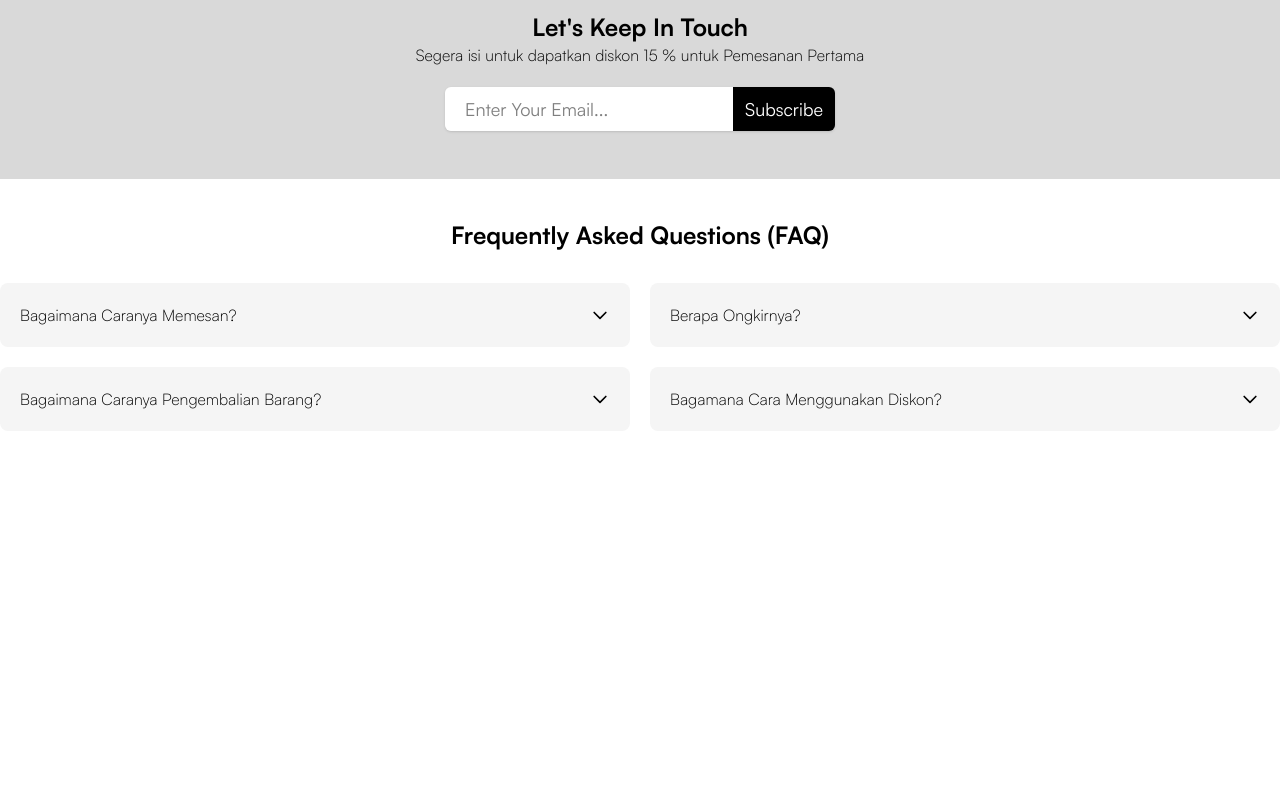
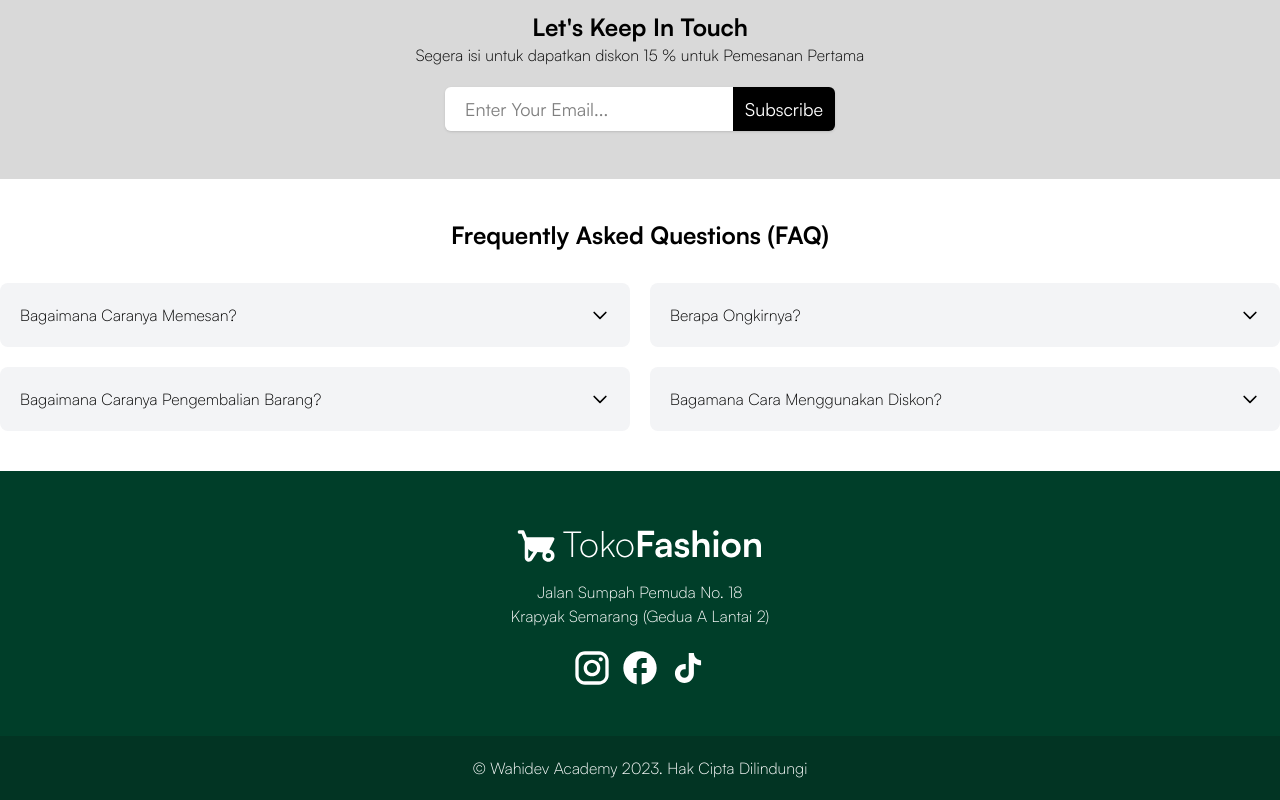
Before and after one commit to Areeep/tokofashion, a website built with Vite: page index.html in a window 1280 px wide. Shown: the part 1256-2056 px from the top of the page. Before the commit the page ends 1687 px from the top, so only its background shows below. Built offline with nearby package versions, Linux system fonts and the light colour scheme.

Commit message:
feat: adding footer section with copyright

```diff
--- a/index.html
+++ b/index.html
@@ -466,7 +466,7 @@
 					<h2 id="accordion-collapse-heading-1">
 						<button
 							type="button"
-							class="bg-[#f5f5f5] flex items-center justify-between w-full p-5 font-light text-black rtl:text-right text-body hover:text-heading hover:bg-neutral-secondary-medium gap-3"
+							class="bg-gray-100 flex items-center justify-between w-full p-5 font-light text-black rtl:text-right text-body hover:text-heading hover:bg-neutral-secondary-medium gap-3"
 							data-accordion-target="#accordion-collapse-body-1"
 							aria-expanded="false"
 							aria-controls="accordion-collapse-body-1"
@@ -518,7 +518,7 @@
 					<h2 id="accordion-collapse-heading-2">
 						<button
 							type="button"
-							class="bg-[#f5f5f5] flex items-center justify-between w-full p-5 font-light text-black rtl:text-right text-body hover:text-heading hover:bg-neutral-secondary-medium gap-3"
+							class="bg-gray-100 flex items-center justify-between w-full p-5 font-light text-black rtl:text-right text-body hover:text-heading hover:bg-neutral-secondary-medium gap-3"
 							data-accordion-target="#accordion-collapse-body-2"
 							aria-expanded="false"
 							aria-controls="accordion-collapse-body-2"
@@ -569,7 +569,7 @@
 					<h2 id="accordion-collapse-heading-3">
 						<button
 							type="button"
-							class="bg-[#f5f5f5] flex items-center justify-between w-full p-5 font-light text-black rtl:text-right text-body hover:text-heading hover:bg-neutral-secondary-medium gap-3"
+							class="bg-gray-100 flex items-center justify-between w-full p-5 font-light text-black rtl:text-right text-body hover:text-heading hover:bg-neutral-secondary-medium gap-3"
 							data-accordion-target="#accordion-collapse-body-3"
 							aria-expanded="false"
 							aria-controls="accordion-collapse-body-3"
@@ -620,7 +620,7 @@
 					<h2 id="accordion-collapse-heading-4">
 						<button
 							type="button"
-							class="bg-[#f5f5f5] flex items-center justify-between w-full p-5 font-light text-black rtl:text-right text-body hover:text-heading hover:bg-neutral-secondary-medium gap-3"
+							class="bg-gray-100 flex items-center justify-between w-full p-5 font-light text-black rtl:text-right text-body hover:text-heading hover:bg-neutral-secondary-medium gap-3"
 							data-accordion-target="#accordion-collapse-body-4"
 							aria-expanded="false"
 							aria-controls="accordion-collapse-body-4"
@@ -666,6 +666,45 @@
 		</div>
 		<!-- Tutup FAQ -->
 
+		<!-- Footer -->
+		<div class="bg-primary1 w-full p-12 mt-10 font-satoshi text-white">
+			<div class="container items-center justify-center mx-auto flex flex-col">
+				<img
+					src="src/assets/logo-white.svg"
+					alt="logo-white"
+				/>
+
+				<p class="mt-3 font-light text-center">
+					Jalan Sumpah Pemuda No. 18 <br />
+					Krapyak Semarang (Gedua A Lantai 2)
+				</p>
+
+				<div class="mt-5 flex gap-2">
+					<img
+						src="src/assets/ig.svg"
+						alt="Instagram"
+					/>
+					<img
+						src="src/assets/fb.svg"
+						alt="Facebook"
+					/>
+					<img
+						src="src/assets/tiktok.svg"
+						alt="Tiktok"
+					/>
+				</div>
+			</div>
+		</div>
+		<!-- Tutup Footer -->
+
+		<!-- Copyright -->
+		<div class="bg-bgGreen font-satoshi p-5 w-full">
+			<p class="text-white text-center font-light">
+				© Wahidev Academy 2023. Hak Cipta Dilindungi
+			</p>
+		</div>
+		<!-- Tutup Copyright -->
+
 		<script
 			type="module"
 			src="/src/main.js"
```
Also changed, not shown: src/assets/fb.svg (added), src/assets/ig.svg (added), src/assets/logo-white.svg (added), src/assets/tiktok.svg (added).
